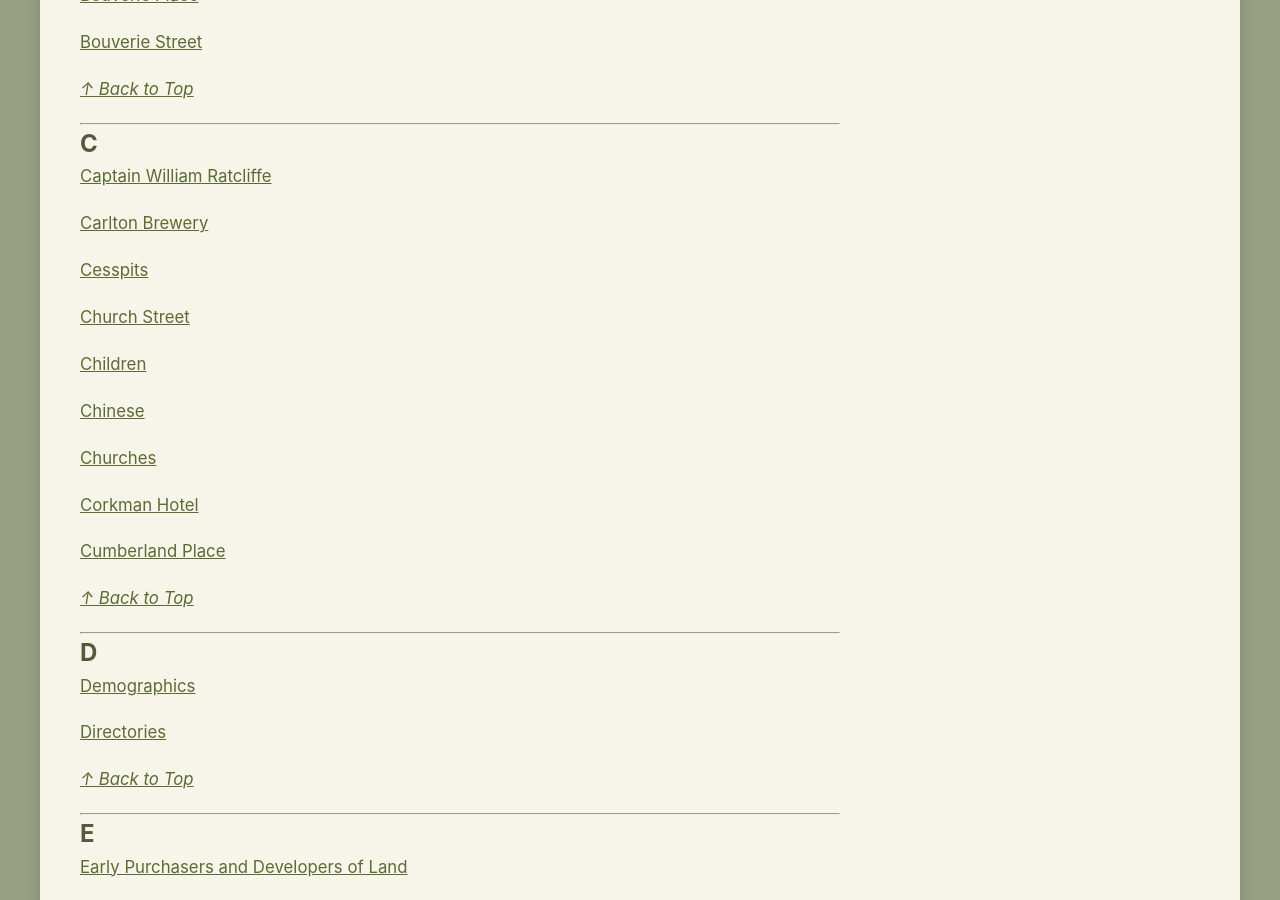
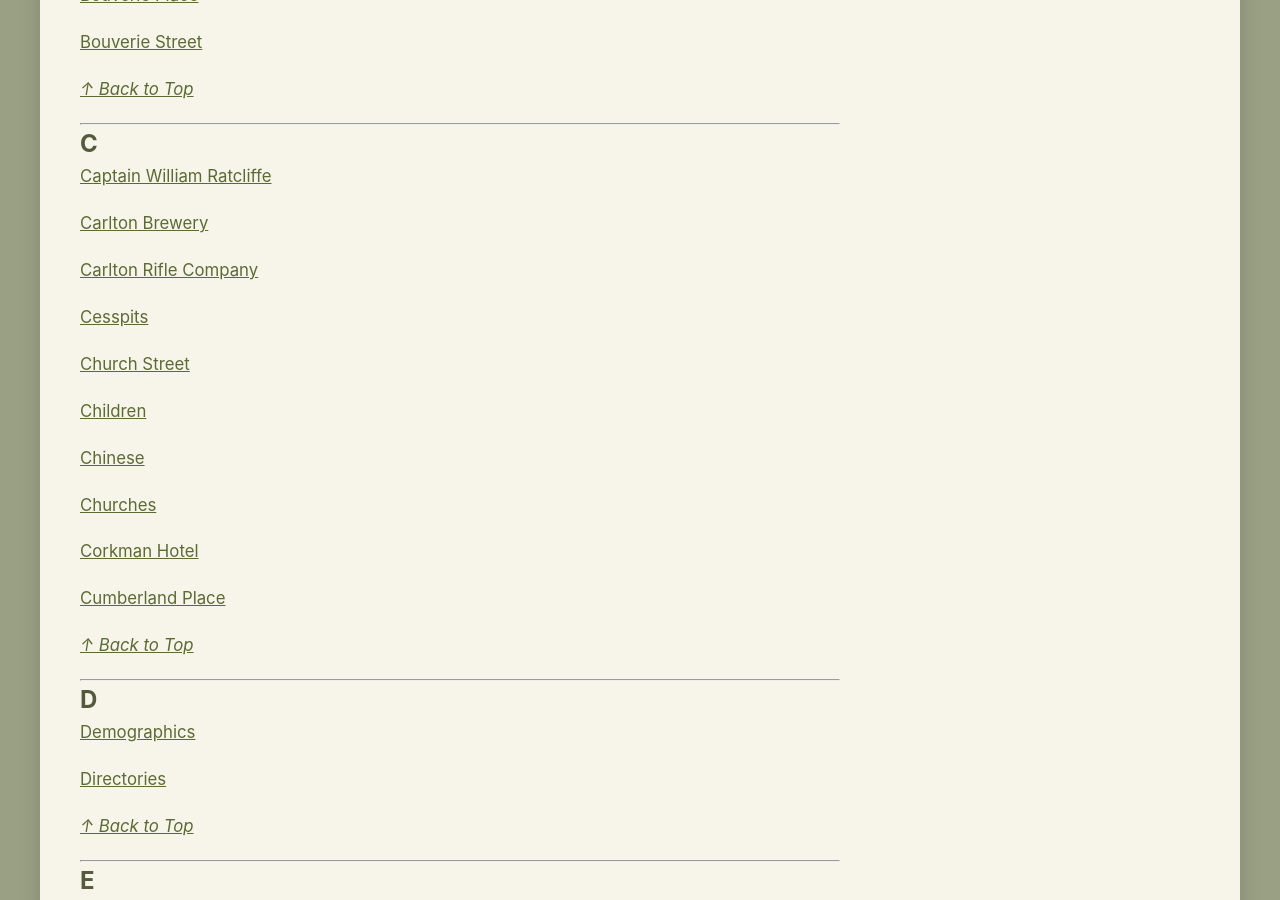
Before and after one commit to notamitchell/order, a Jekyll site: the page built from aToZ.md, in a window 1280 px wide and 900 px high, scrolled down 1281 px. Built offline with Jekyll 4.4.1, drawn with Linux system fonts in a browser that asks for light colours; a script that is not in the unit is left out.

Commit message:
Update aToZ.md

```diff
--- a/aToZ.md
+++ b/aToZ.md
@@ -53,6 +53,8 @@
 [Captain William Ratcliffe](civic?id=Captain William Ratcliffe)
 
 [Carlton Brewery](civic?id=Carlton Brewery)
+
+[Carlton Rifle Company](civic?id=Carlton Rifle Company)
 
 [Cesspits](civic?id=Cesspits)
 
```
